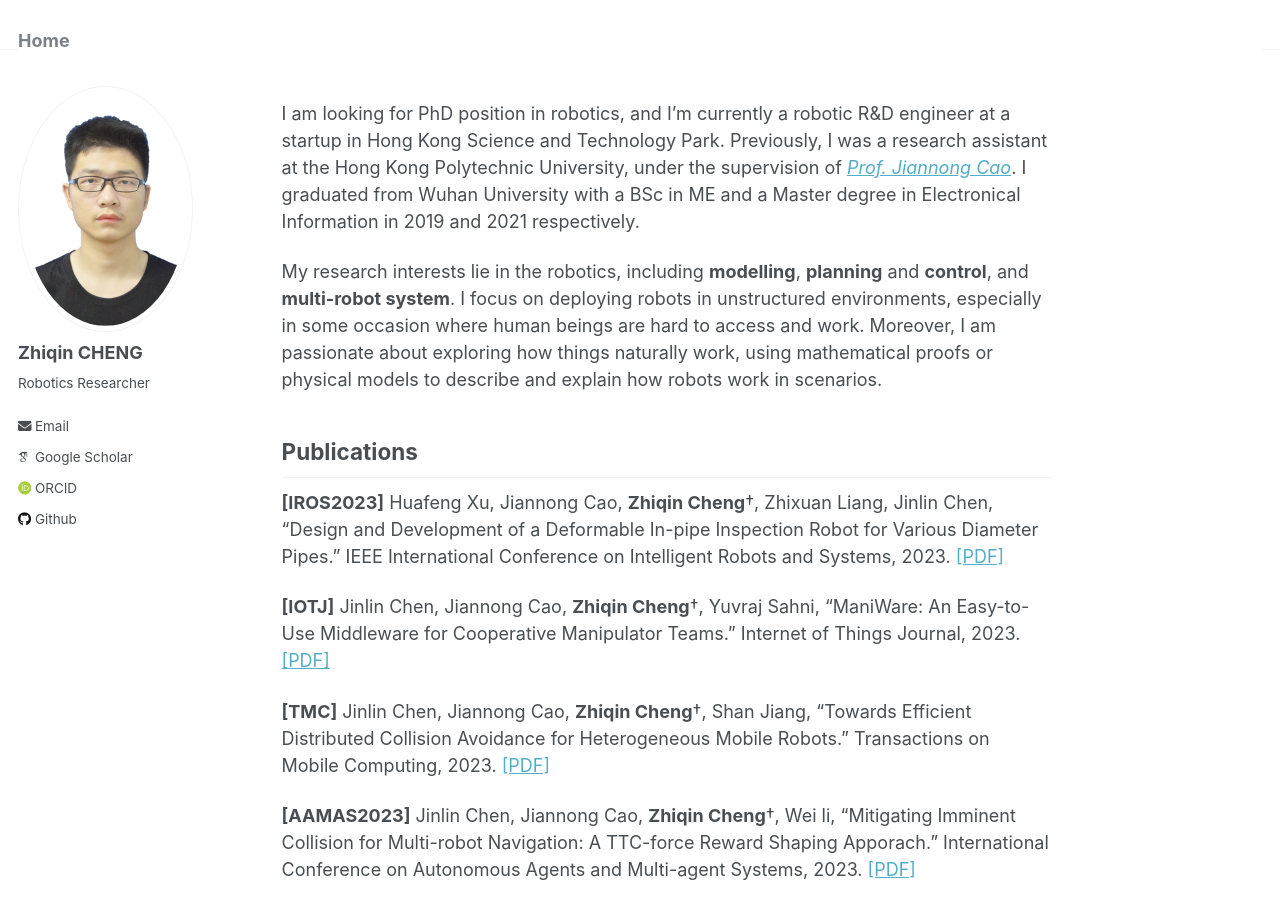
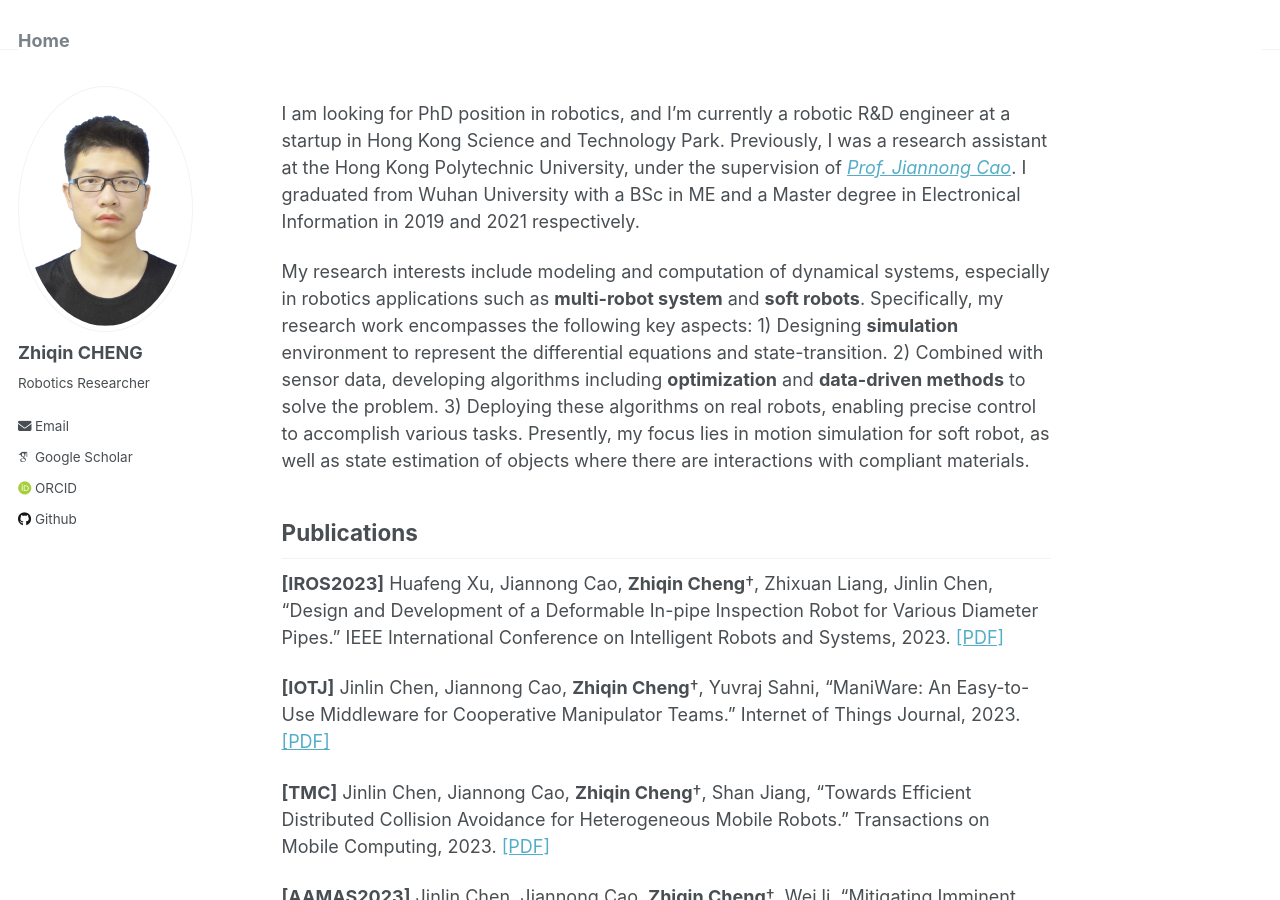
Before and after one commit to aaronworry/aaronworry.github.io, a Jekyll site: the page built from _pages/about.md, in a window 1280 px wide and 900 px high. Built offline with Jekyll 4.4.1, drawn with Linux system fonts in a browser that asks for light colours; some web fonts are replaced.

Commit message:
modified:   _pages/about.md

```diff
--- a/_pages/about.md
+++ b/_pages/about.md
@@ -9,8 +9,7 @@ redirect_from:
 
 I am looking for PhD position in robotics, and I’m currently a robotic R&D engineer at a startup in Hong Kong Science and Technology Park. Previously, I was a research assistant at the Hong Kong Polytechnic University, under the supervision of *[Prof. Jiannong Cao](https://www4.comp.polyu.edu.hk/~csjcao/)*. I graduated from Wuhan University with a BSc in ME and a Master degree in Electronical Information in 2019 and 2021 respectively.
 
-My research interests lie in the robotics, including **modelling**, **planning** and **control**, and **multi-robot system**. I focus on deploying robots in unstructured environments, especially in some occasion where human beings are hard to access and work. Moreover, I am passionate about exploring how things naturally work, using mathematical proofs or physical models to describe and explain how robots work in scenarios.
-
+My research interests include modeling and computation of dynamical systems, especially in robotics applications such as **multi-robot system** and **soft robots**. Specifically, my research work encompasses the following key aspects: 1) Designing **simulation** environment to represent the differential equations and state-transition. 2) Combined with sensor data, developing algorithms including **optimization** and **data-driven methods** to solve the problem. 3) Deploying these algorithms on real robots, enabling precise control to accomplish various tasks. Presently, my focus lies in motion simulation for soft robot, as well as state estimation of objects where there are interactions with compliant materials.
 
 Publications
 ------
```
